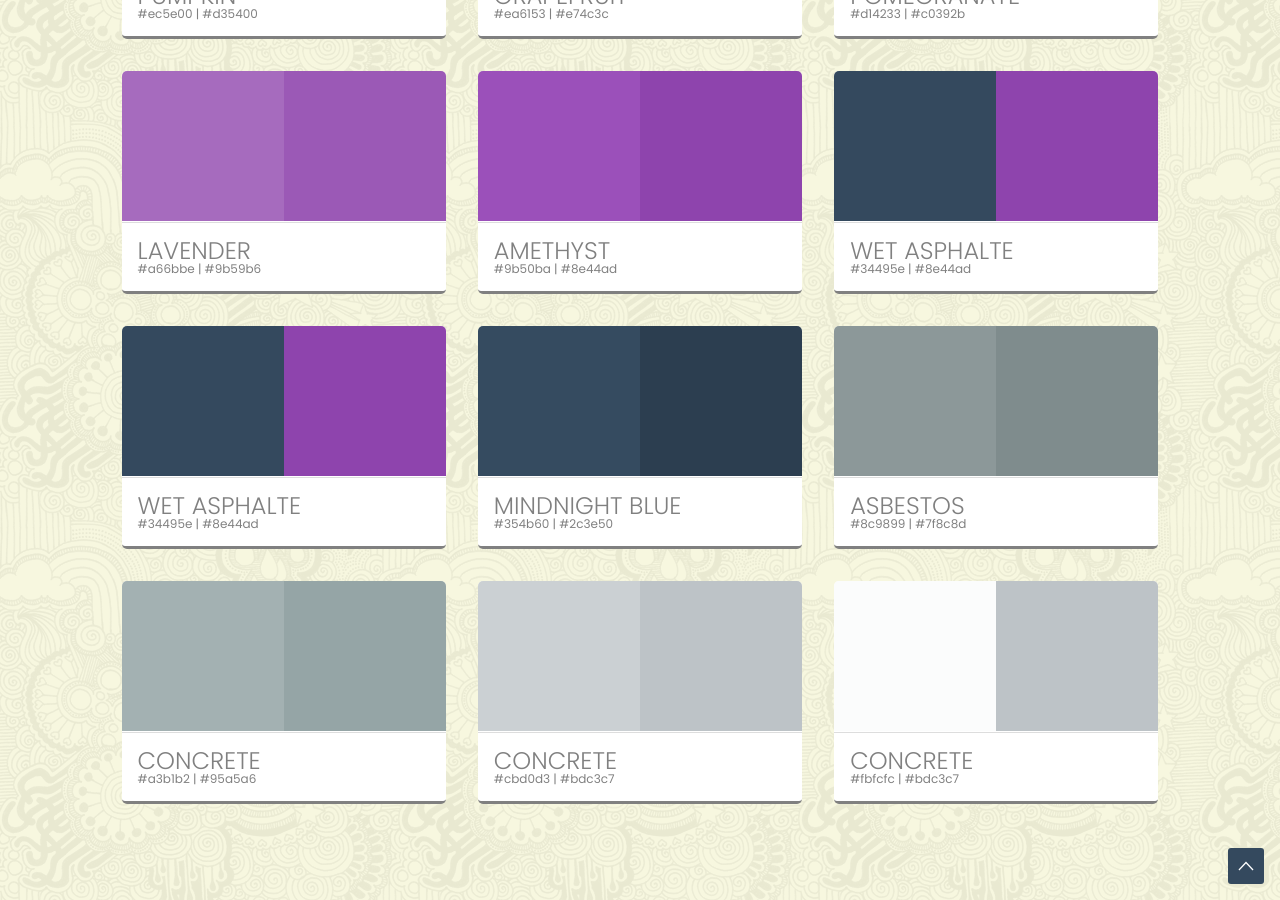
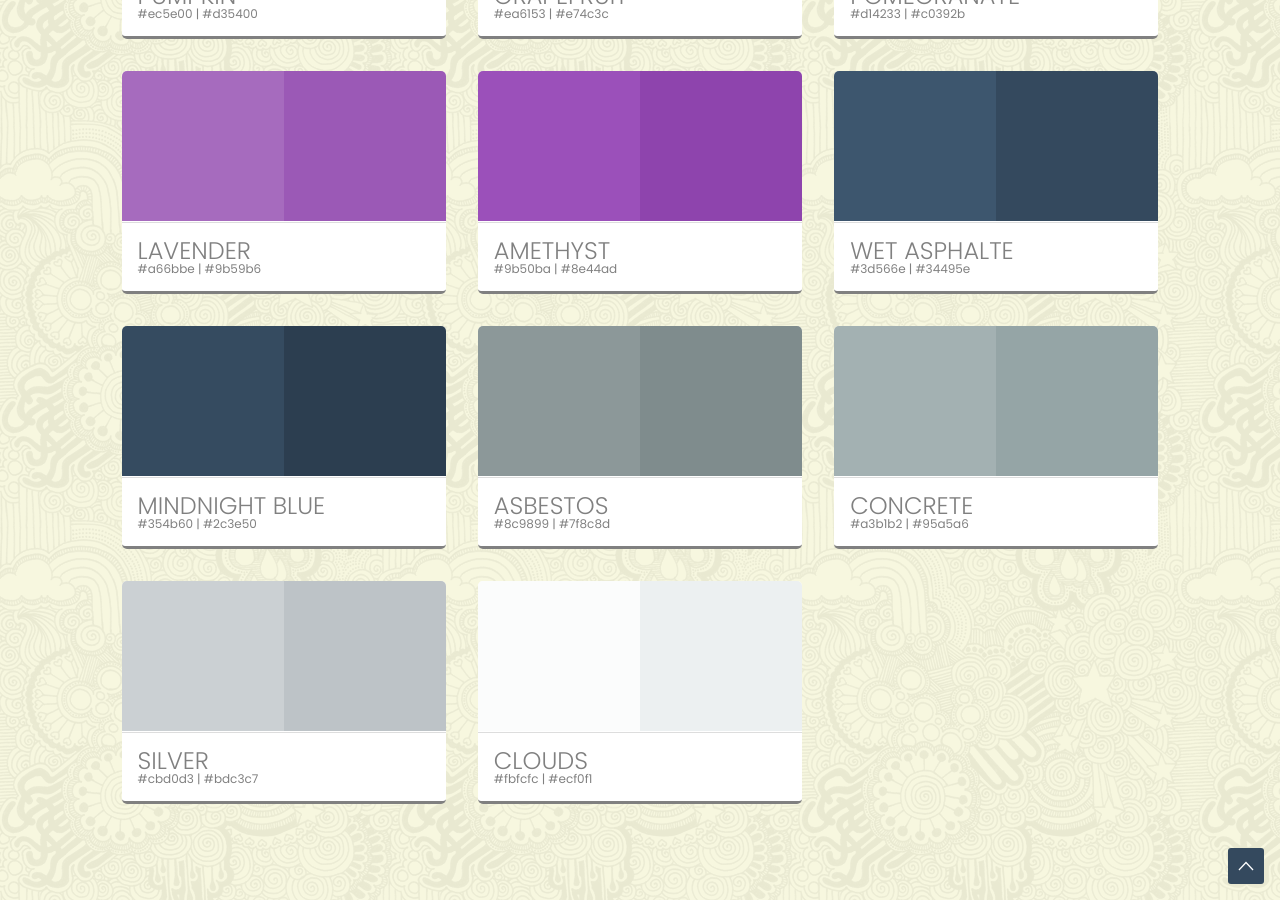
Before and after one commit to BerDanMyStro/jekyll-themes, a Jekyll site: the page built from flat-colors.html, in a window 1280 px wide and 900 px high, scrolled down 1073 px. Built offline with Jekyll 4.4.1, drawn with Linux system fonts in a browser that asks for light colours; Markdown is read by kramdown in place of the engine named in the settings.

Commit message:
color fix

```diff
--- a/flat-colors.html
+++ b/flat-colors.html
@@ -219,26 +219,11 @@ title: Flat Colors
 			<div class="colorCard">
 				<div class="colorCard__colorSample--light">
 					<span class="btn--copyHexa">Copy</span>
-					<input type="text" value="#34495e" readonly>
+					<input type="text" value="#3d566e" readonly>
 				</div>
 				<div class="colorCard__colorSample--dark">
 					<span class="btn--copyHexa">Copy</span>
-					<input type="text" value="#8e44ad" readonly>
-				</div>
-				<div class="colorCard__data">
-					<div class="colorCard__data__name">Wet Asphalte</div>
-					<div class="colorCard__data__hexa"></div>
-					<div class="colorCard__data__copyDone">Copied</div>
-				</div>
-			</div>
-			<div class="colorCard">
-				<div class="colorCard__colorSample--light">
-					<span class="btn--copyHexa">Copy</span>
 					<input type="text" value="#34495e" readonly>
-				</div>
-				<div class="colorCard__colorSample--dark">
-					<span class="btn--copyHexa">Copy</span>
-					<input type="text" value="#8e44ad" readonly>
 				</div>
 				<div class="colorCard__data">
 					<div class="colorCard__data__name">Wet Asphalte</div>
@@ -301,9 +286,9 @@ title: Flat Colors
 					<input type="text" value="#bdc3c7" readonly>
 				</div>
 				<div class="colorCard__data">
-					<div class="colorCard__data__name">Concrete</div>
+					<div class="colorCard__data__name">Silver</div>
 					<div class="colorCard__data__hexa"></div>
-					<div class="colorCard__data__copyDone">Silver</div>
+					<div class="colorCard__data__copyDone">Copied</div>
 				</div>
 			</div>
 			<div class="colorCard">
@@ -313,12 +298,12 @@ title: Flat Colors
 				</div>
 				<div class="colorCard__colorSample--dark">
 					<span class="btn--copyHexa">Copy</span>
-					<input type="text" value="#bdc3c7" readonly>
+					<input type="text" value="#ecf0f1" readonly>
 				</div>
 				<div class="colorCard__data">
-					<div class="colorCard__data__name">Concrete</div>
+					<div class="colorCard__data__name">Clouds</div>
 					<div class="colorCard__data__hexa"></div>
-					<div class="colorCard__data__copyDone">Clouds</div>
+					<div class="colorCard__data__copyDone">Copied</div>
 				</div>
 			</div>
 		</div>
```
